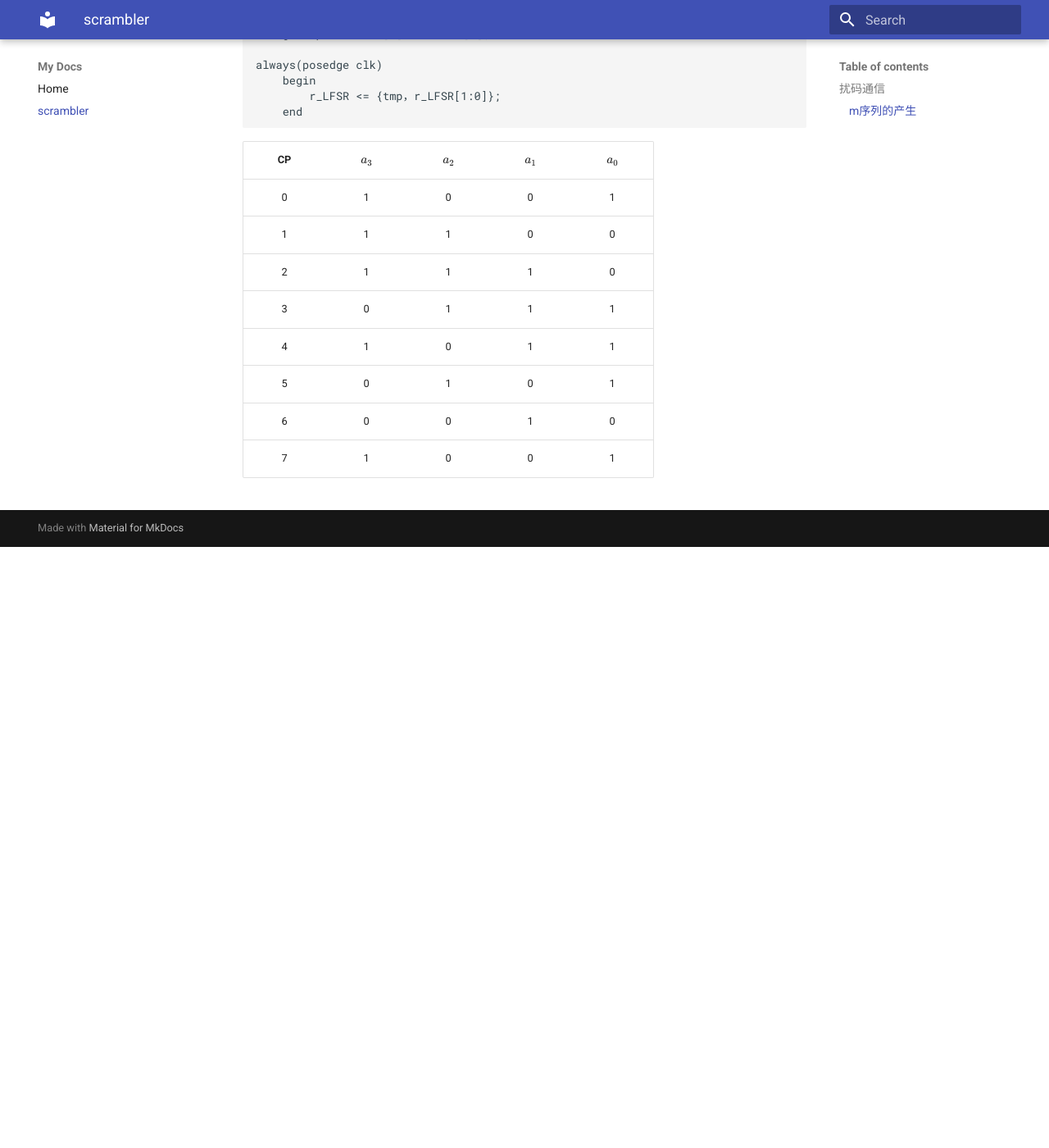
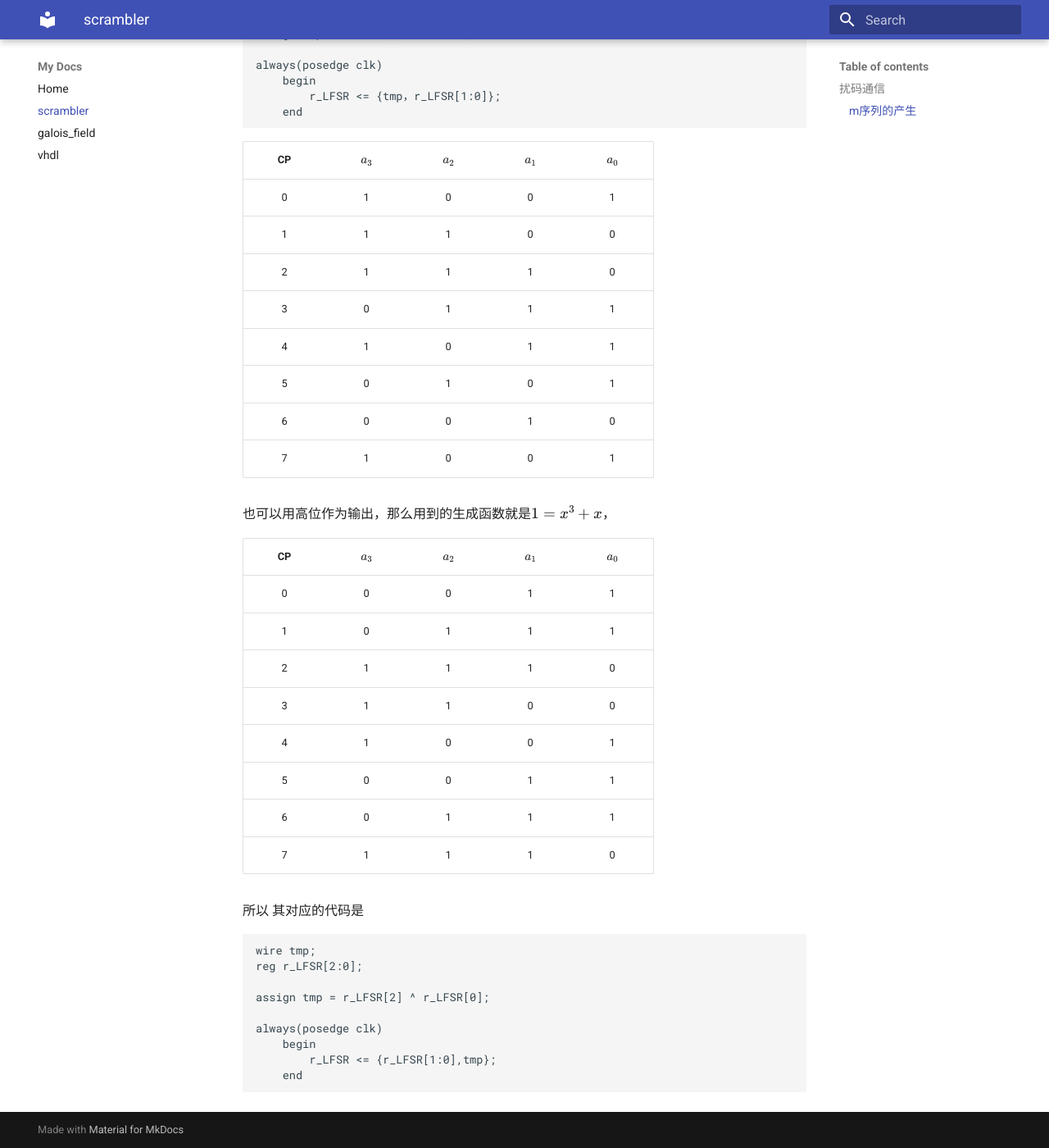
Before and after one commit to zzbuaixx/telecommunication-knowledge, an MkDocs documentation site: the page built from docs/scrambler.md, in a window 1280 px wide and 1400 px high, scrolled down 1164 px. Shown: the whole window at 82% size. Built offline with MkDocs 1.6.1 and Material for MkDocs 9.7.7, drawn with Linux system fonts in a browser that asks for light colours; before the commit the page ends 1831 px from its top, so only the background shows below that.

Commit message:
添加编码知识1

````diff
--- a/docs/scrambler.md
+++ b/docs/scrambler.md
@@ -41,3 +41,30 @@ always(posedge clk)
 |  5   |   0   |   1   |   0   |   1   |
 |  6   |   0   |   0   |   1   |   0   |
 |  7   |   1   |   0   |   0   |   1   |
+
+也可以用高位作为输出，那么用到的生成函数就是$1=x^3+x$，
+
+|  CP  | $a_3$ | $a_2$ | $a_1$ | $a_0$ |
+| :--: | :---: | :---: | :---: | :---: |
+|  0   |   0   |   0   |   1   |   1   |
+|  1   |   0   |   1   |   1   |   1   |
+|  2   |   1   |   1   |   1   |   0   |
+|  3   |   1   |   1   |   0   |   0   |
+|  4   |   1   |   0   |   0   |   1   |
+|  5   |   0   |   0   |   1   |   1   |
+|  6   |   0   |   1   |   1   |   1   |
+|  7   |   1   |   1   |   1   |   0   |
+
+所以 其对应的代码是
+
+```
+wire tmp;
+reg r_LFSR[2:0];
+
+assign tmp = r_LFSR[2] ^ r_LFSR[0];
+
+always(posedge clk)
+    begin
+        r_LFSR <= {r_LFSR[1:0],tmp};
+    end
+```
--- a/mkdocs.yml
+++ b/mkdocs.yml
@@ -2,6 +2,8 @@ site_name: My Docs
 nav:
   - Home: index.md
   - scrambler: scrambler.md
+  - galois_field : galois_field.md
+  - vhdl : vhdl.md
 theme:
     name: material
 
````
Also changed, not shown: docs/galois_field.md (added, +119 -0 lines), docs/vhdl.md (added, +1 -0 lines), docs/assets/image-20251201195544152.png (added), docs/assets/image-20251201195545999.png (added).
